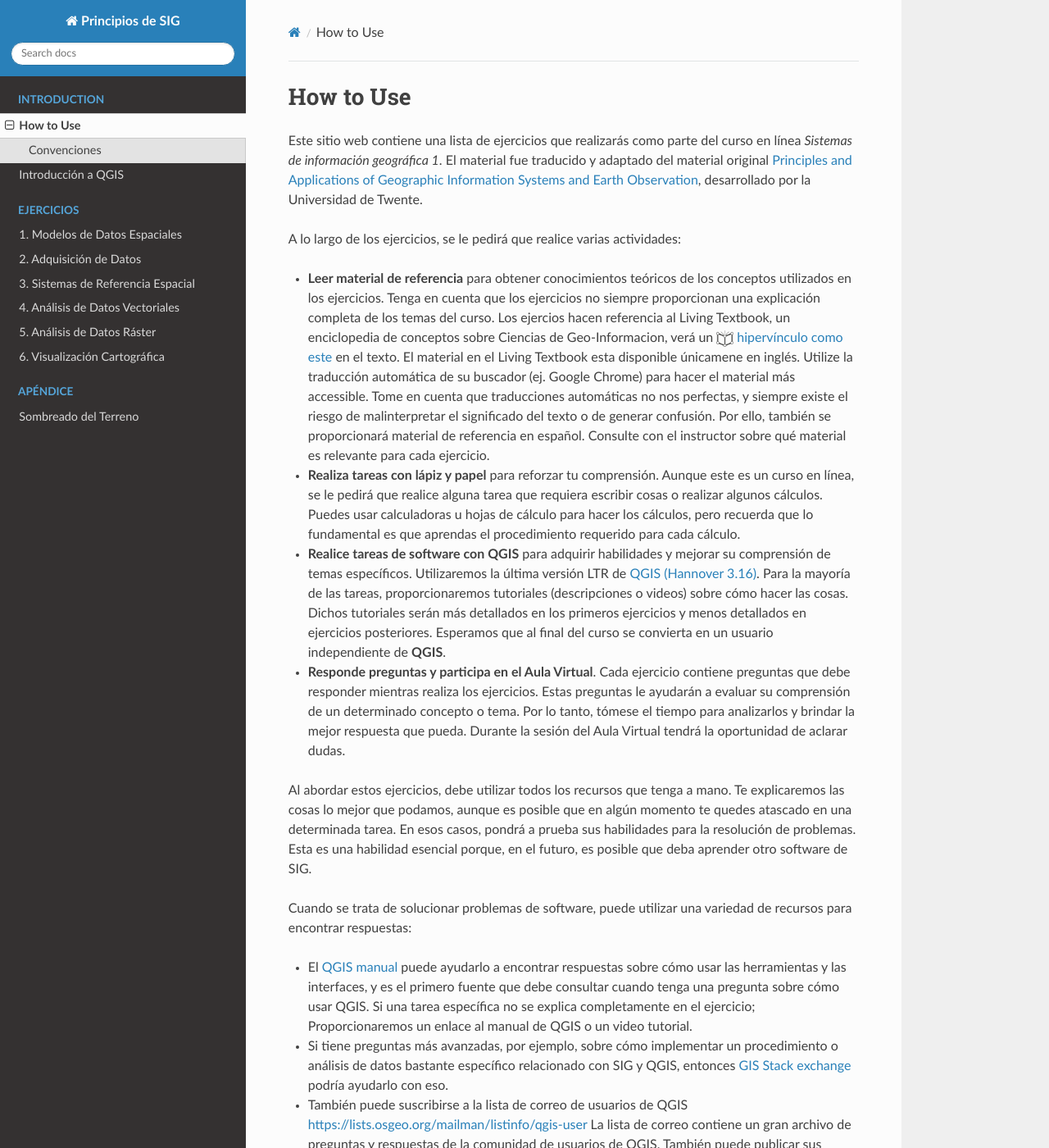
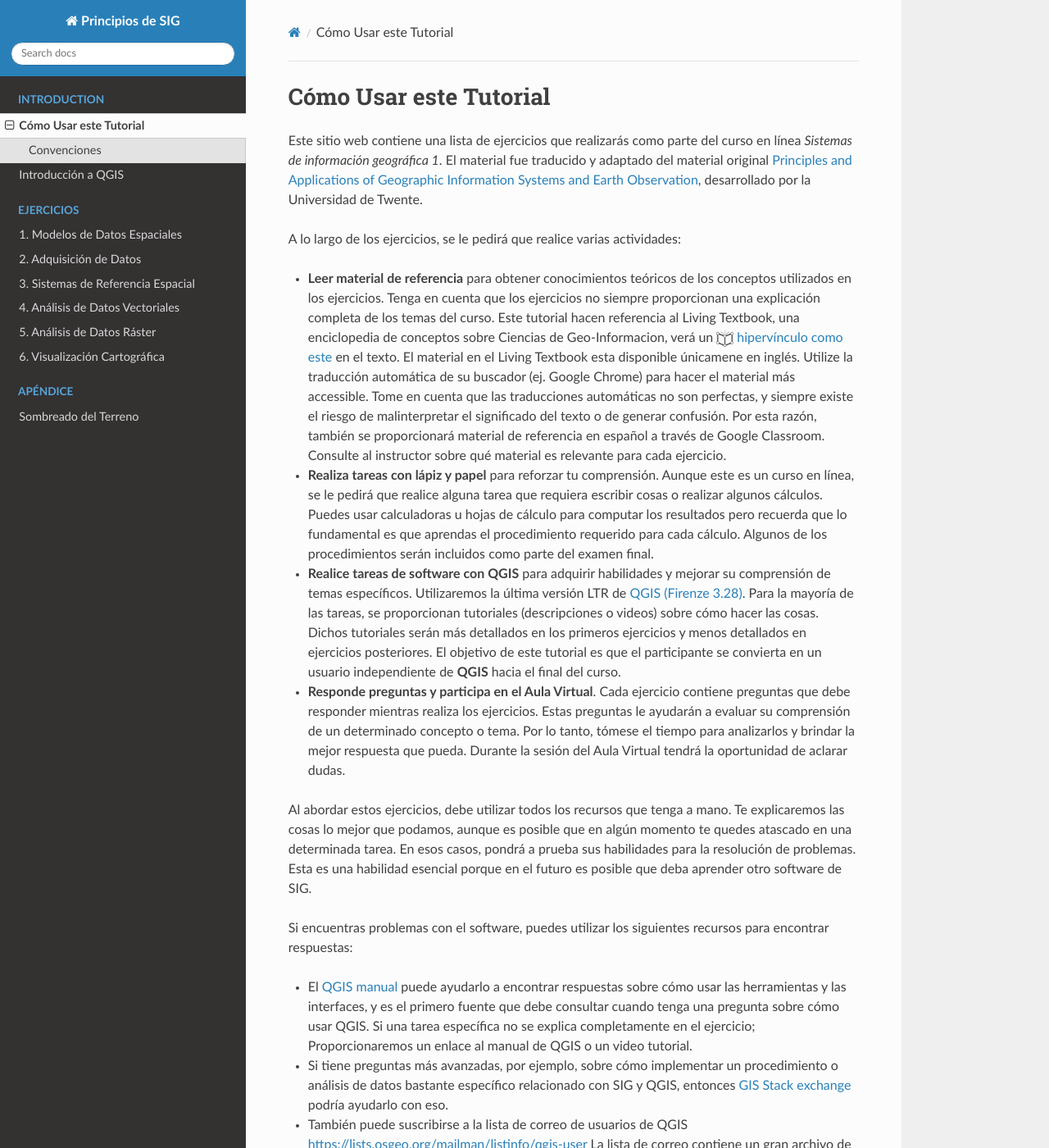
Before and after one commit to manuGil/principios-sig, a Sphinx documentation site: the page built from docs/source/how-to-es.rst, in a window 1280 px wide and 1400 px high. Shown: the whole window at 82% size. Built offline with Sphinx 7.4.7 and the Read the Docs theme 2.0.0, drawn with Linux system fonts in a browser that asks for light colours; some of the changed text lies outside the part shown.

Commit message:
review how to

```diff
--- a/docs/source/how-to-es.rst
+++ b/docs/source/how-to-es.rst
@@ -1,26 +1,28 @@
-How to Use
+Cómo Usar este Tutorial
 ========================
 Este sitio web contiene una lista de ejercicios que realizarás como parte del curso en línea *Sistemas de información geográfica 1*. El material fue traducido y adaptado del material original `Principles and Applications of Geographic Information Systems and Earth Observation <https://principles-and-applications-of-rs-and-gis.readthedocs.io/en/latest/>`_, desarrollado por la Universidad de Twente.
 
 A lo largo de los ejercicios, se le pedirá que realice varias actividades:
 
-+ **Leer material de referencia** para obtener conocimientos teóricos de los conceptos utilizados en los ejercicios. Tenga en cuenta que los ejercicios no siempre proporcionan una explicación completa de los temas del curso. Los ejercios hacen referencia al Living Textbook, un enciclopedia de conceptos sobre Ciencias de Geo-Informacion,  verá un |ltb| `hipervínculo como este <#>`_ en el texto. El material en el Living Textbook esta disponible  únicamene en inglés. Utilize la traducción automática de su buscador (ej. Google Chrome) para hacer el material más accessible. Tome en cuenta que traducciones automáticas no nos perfectas, y siempre existe el riesgo de malinterpretar el significado del texto o de generar confusión. Por ello, también se proporcionará material de referencia en español. Consulte con el instructor sobre qué material es relevante para cada ejercicio.
++ **Leer material de referencia** para obtener conocimientos teóricos de los conceptos utilizados en los ejercicios. Tenga en cuenta que los ejercicios no siempre proporcionan una explicación completa de los temas del curso. Este tutorial hacen referencia al Living Textbook, una enciclopedia de conceptos sobre Ciencias de Geo-Informacion,  verá un |ltb| `hipervínculo como este <#>`_ en el texto. El material en el Living Textbook esta disponible  únicamene en inglés. Utilize la traducción automática de su buscador (ej. Google Chrome) para hacer el material más accessible. Tome en cuenta que las traducciones automáticas no son perfectas, y siempre existe el riesgo de malinterpretar el significado del texto o de generar confusión. Por esta razón, también se proporcionará material de referencia en español a través de Google Classroom. Consulte al instructor sobre qué material es relevante para cada ejercicio.
 
-+ **Realiza tareas con lápiz y papel** para reforzar tu comprensión. Aunque este es un curso en línea, se le pedirá que realice alguna tarea que requiera escribir cosas o realizar algunos cálculos. Puedes usar calculadoras u hojas de cálculo para hacer los cálculos, pero recuerda que lo fundamental es que aprendas el procedimiento requerido para cada cálculo.
++ **Realiza tareas con lápiz y papel** para reforzar tu comprensión. Aunque este es un curso en línea, se le pedirá que realice alguna tarea que requiera escribir cosas o realizar algunos cálculos. Puedes usar calculadoras u hojas de cálculo para computar los resultados pero recuerda que lo fundamental es que aprendas el procedimiento requerido para cada cálculo. Algunos de los procedimientos serán incluidos como parte del examen final.
 
-+ **Realice tareas de software con QGIS** para adquirir habilidades y mejorar su comprensión de temas específicos. Utilizaremos la última versión LTR de `QGIS (Hannover 3.16) <https://qgis.org/es/site/forusers/download.html>`_. Para la mayoría de las tareas, proporcionaremos tutoriales (descripciones o videos) sobre cómo hacer las cosas. Dichos tutoriales serán más detallados en los primeros ejercicios y menos detallados en ejercicios posteriores. Esperamos que al final del curso se convierta en un usuario independiente de **QGIS**.
++ **Realice tareas de software con QGIS** para adquirir habilidades y mejorar su comprensión de temas específicos. Utilizaremos la última versión LTR de `QGIS (Firenze 3.28) <https://qgis.org/downloads/QGIS-OSGeo4W-3.28.9-1.msi>`_. Para la mayoría de las tareas, se proporcionan tutoriales (descripciones o videos) sobre cómo hacer las cosas. Dichos tutoriales serán más detallados en los primeros ejercicios y menos detallados en ejercicios posteriores. El objetivo de este tutorial es que el participante se convierta en un usuario independiente de **QGIS** hacia el final del curso.
 
 + **Responde preguntas y participa en el Aula Virtual**. Cada ejercicio contiene preguntas que debe responder mientras realiza los ejercicios. Estas preguntas le ayudarán a evaluar su comprensión de un determinado concepto o tema. Por lo tanto, tómese el tiempo para analizarlos y brindar la mejor respuesta que pueda. Durante la sesión del Aula Virtual tendrá la oportunidad de aclarar dudas.
 
-Al abordar estos ejercicios, debe utilizar todos los recursos que tenga a mano. Te explicaremos las cosas lo mejor que podamos, aunque es posible que en algún momento te quedes atascado en una determinada tarea. En esos casos, pondrá a prueba sus habilidades para la resolución de problemas. Esta es una habilidad esencial porque, en el futuro, es posible que deba aprender otro software de SIG.
+Al abordar estos ejercicios, debe utilizar todos los recursos que tenga a mano. Te explicaremos las cosas lo mejor que podamos, aunque es posible que en algún momento te quedes atascado en una determinada tarea. En esos casos, pondrá a prueba sus habilidades para la resolución de problemas. Esta es una habilidad esencial porque en el futuro es posible que deba aprender otro software de SIG.
 
-Cuando se trata de solucionar problemas de software, puede utilizar una variedad de recursos para encontrar respuestas:
+Si encuentras problemas  con el software, puedes utilizar los siguientes recursos para encontrar respuestas:
 
 + El `QGIS manual <https://docs.qgis.org/3.16/es/docs/user_manual/index.html>`_ puede ayudarlo a encontrar respuestas sobre cómo usar las herramientas y las interfaces, y es el primero fuente que debe consultar cuando tenga una pregunta sobre cómo usar QGIS. Si una tarea específica no se explica completamente en el ejercicio; Proporcionaremos un enlace al manual de QGIS o un video tutorial.
 
 + Si tiene preguntas más avanzadas, por ejemplo, sobre cómo implementar un procedimiento o análisis de datos bastante específico relacionado con SIG y QGIS, entonces `GIS Stack exchange <https://gis.stackexchange.com/>`_ podría ayudarlo con eso.
 
 + También puede suscribirse a la lista de correo de usuarios de QGIS `<https://lists.osgeo.org/mailman/listinfo/qgis-user>`_ La lista de correo contiene un gran archivo de preguntas y respuestas de la comunidad de usuarios de QGIS. También puede publicar sus preguntas y alguien de la comunidad podría responderlas.
+
++ Assistente AI para obtener explicaciones detalladas sobre los conceptos y el software utilizados en los ejercicios. Por ejemplo, ChatGPT puede ayudarlo a encontrar respuestas a los ejercicios. Puede acceder a ChatGPT a través de `este enlace <https://chat.openai.com>`_.
 
 + Pregunte a los instructores del curso. Le señalarán materiales y documentos donde puede encontrar respuestas. Sin embargo, no pueden ayudarlo con las tareas y preguntas diseñadas explícitamente para pedirle que encuentre una respuesta por su cuenta. Esas tareas le ayudarán a adquirir habilidades y conocimientos. Por lo tanto, ¡saber cómo resolver problemas por ti mismo es una habilidad que debes cultivar!
 
@@ -41,10 +43,10 @@ A lo largo de los ejercicios, usamos algunas convenciones para resaltar el conte
 
 .. important::
    **Recursos.**
-   Esto describirá el software y los  datos necesarios para completar un determinado ejercicio. No todos los ejercicios incluyen el uso de datos; por lo tanto, esto aparecerá solo en las secciones que lo necesiten.
+   Esto describirá el software y los  datos necesarios para completar un determinado ejercicio. No todos los ejercicios incluyen el uso de datos; por lo tanto, ésta convención aparecerá solo en las secciones que lo necesiten.
 
 .. attention::
    **Pregunta.**
-   Esto presentará preguntas que tendrá que responder durante los ejercicios. Anota las respuesta y si tienes dudas pregunta durante las sesiones en el aula virtual. **Incluir únicamente éstas respuestas en el reporte.**
+   Esto presentará preguntas que tendrá que responder durante los ejercicios e **incluirlas en el reporte de ejercicios despues de cada sesión**. Escriba las respuesta y si tienes dudas pregunta durante las sesiones en el aula virtual. Para preparar el reporte de ejercicios utilice la plantilla que se proporciona a través de Google Classroom.
 
 .. sectionauthor:: Manuel G. Garcia
```
